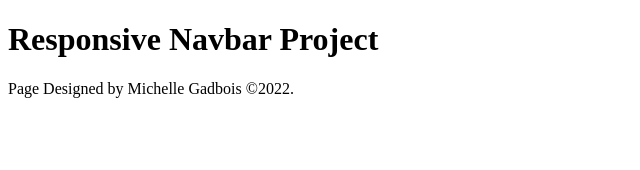
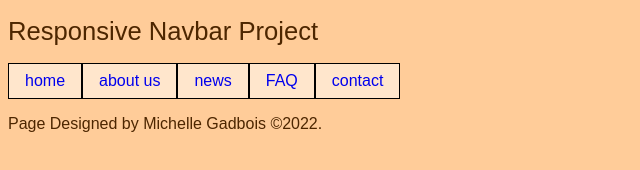
Before and after one commit to gadbm304/Responsive-Navbar---Horizontal-Nav, a plain HTML site: page index.html in a window 1280 px wide. Shown: the whole page, without its empty margins (0-640 px from the left). Drawn offline with Linux system fonts and the light colour scheme.

Commit message:
adding style and navbar

```diff
--- a/index.html
+++ b/index.html
@@ -5,10 +5,21 @@
     <meta http-equiv="X-UA-Compatible" content="IE=edge">
     <meta name="viewport" content="width=device-width, initial-scale=1.0">
     <title>Document</title>
+    <link rel="stylesheet" href="styles.css">
+
 </head>
 <body>
     <header>
         <h1>Responsive Navbar Project</h1>
+        <nav>
+            <ul>
+               <li><a href="index.html">home</a></li>
+               <li><a href="#">about us</a></li>
+               <li><a href="#">news</a></li>
+               <li><a href="#">FAQ</a></li>
+               <li><a href="#">contact</a></li>
+            </ul>
+        </nav>
     </header>
     <main>
 
--- /dev/null
+++ b/styles.css
@@ -0,0 +1,27 @@
+body {
+    font-family: 'Archivo', sans-serif;
+    font: 120%;
+    color: #4d2600;
+    background-color: #ffcc99;
+
+}
+h1, h2, h3 {
+    font-family: 'Julius Sans One', sans-serif;
+    font-size: 160%;
+    font-weight: 500;
+    color: #4d2600;
+ }
+nav ul {
+    list-style-type: none;
+    margin: 0;
+    padding: 0;
+    display: flex;
+    flex-direction: row;
+}
+nav a {
+    text-decoration: none;
+    display: block;
+    padding: 0.5em 1em;
+    background-color: #ffe6cc;
+    border: 1px solid black;
+}
```
Also changed, not shown: 1 other file.
